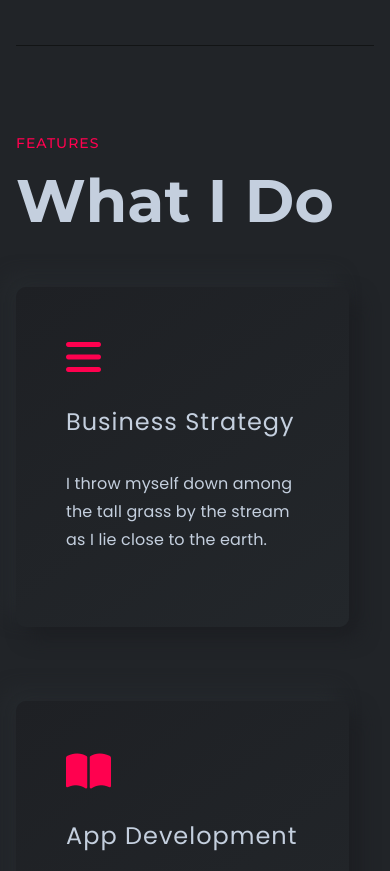
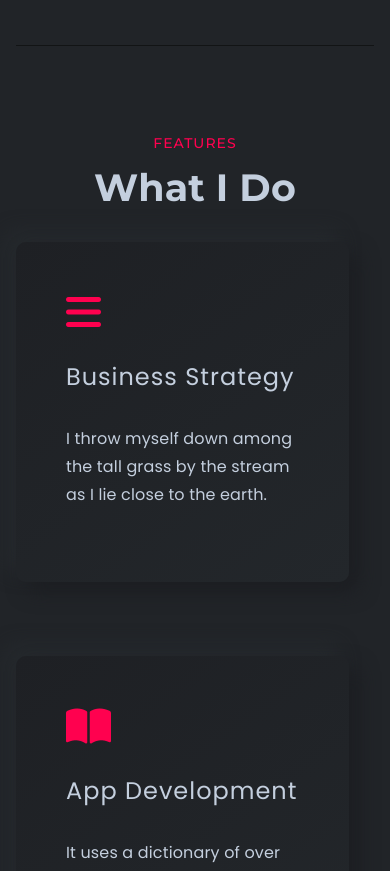
Before and after one commit to imranprof/jobs-frontend, a Next.js app: page / in a window 390 px wide. Shown: the part 1320-2191 px from the top of the page. Built offline with nearby package versions, Linux system fonts and the light colour scheme.

Commit message:
style: responsive section header

```diff
--- a/src/components/common/sectionHeaders/style.js
+++ b/src/components/common/sectionHeaders/style.js
@@ -29,7 +29,17 @@ const useStyles = makeStyles({
         },
         '&--center': {
             textAlign: "center"
-        }
+        },
+        [theme.breakpoints.down('xs')]: {
+            '&--left': {
+                textAlign: "center"
+            },
+        },
+        [theme.breakpoints.down('sm')]: {
+            '&__title': {
+                fontSize: 38
+            },
+        },
     })
 });
 
```
